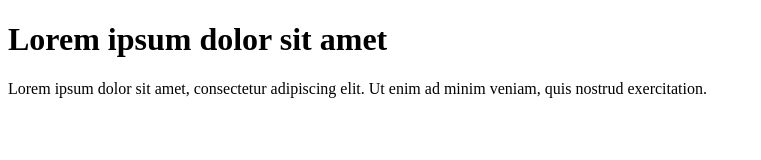
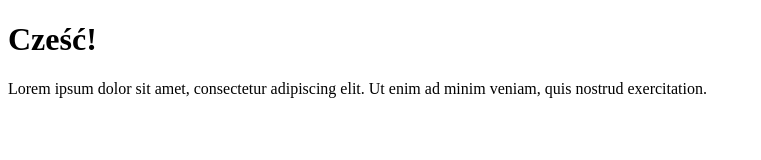
Before and after one commit to panawita/Tutorial, a plain HTML site: page index.html in a window 1280 px wide. Shown: the whole page, without its empty margins (0-761 px from the left). Drawn offline with Linux system fonts and the light colour scheme.

Commit message:
Change in h1
Changed h1 back to previous version

```diff
--- a/index.html
+++ b/index.html
@@ -6,7 +6,7 @@
     <title>Document</title>
   </head>
   <body>
-    <h1>Lorem ipsum dolor sit amet</h1>
+    <h1>Cześć!</h1>
     <p>
       Lorem ipsum dolor sit amet, consectetur adipiscing elit. Ut enim ad minim
       veniam, quis nostrud exercitation.
```
